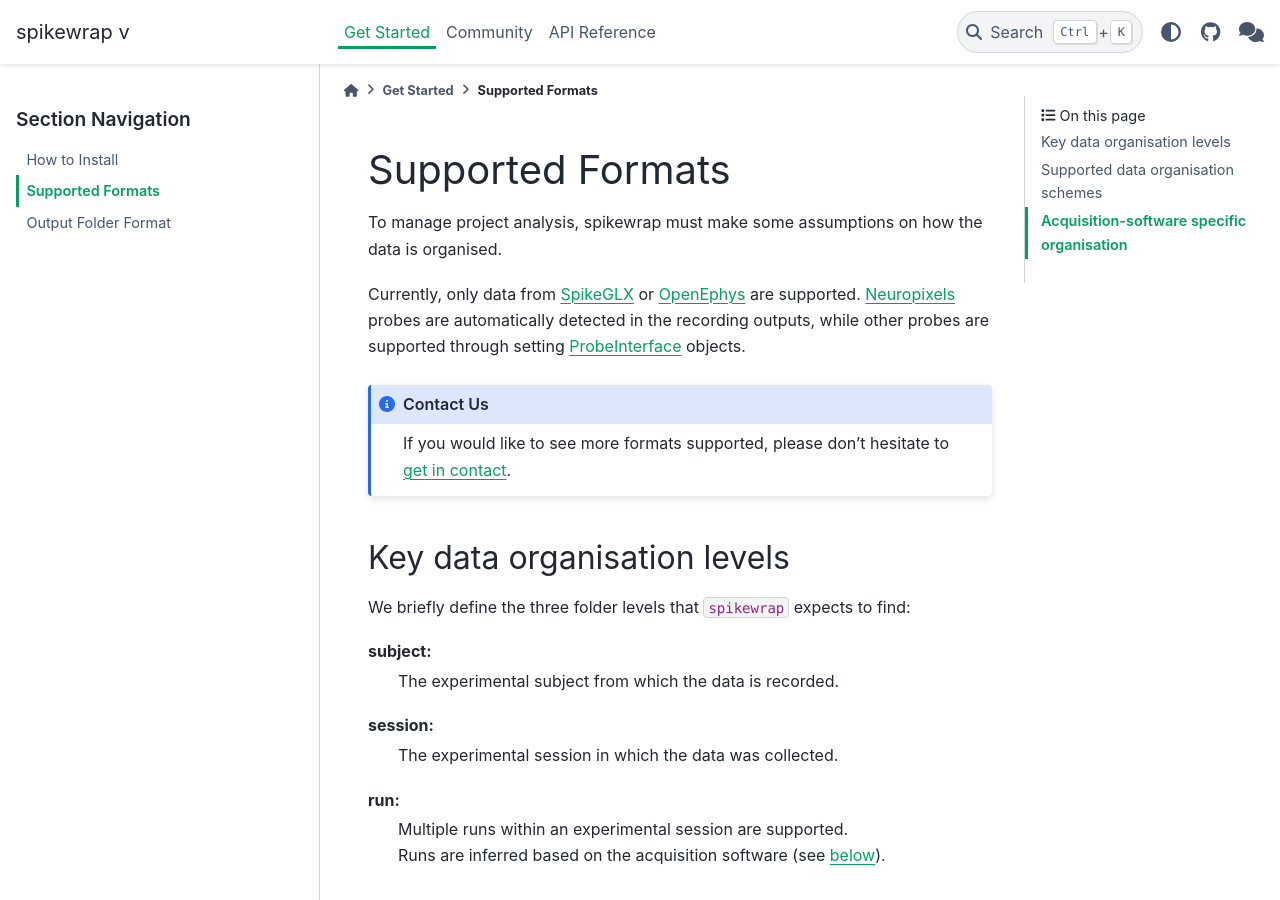
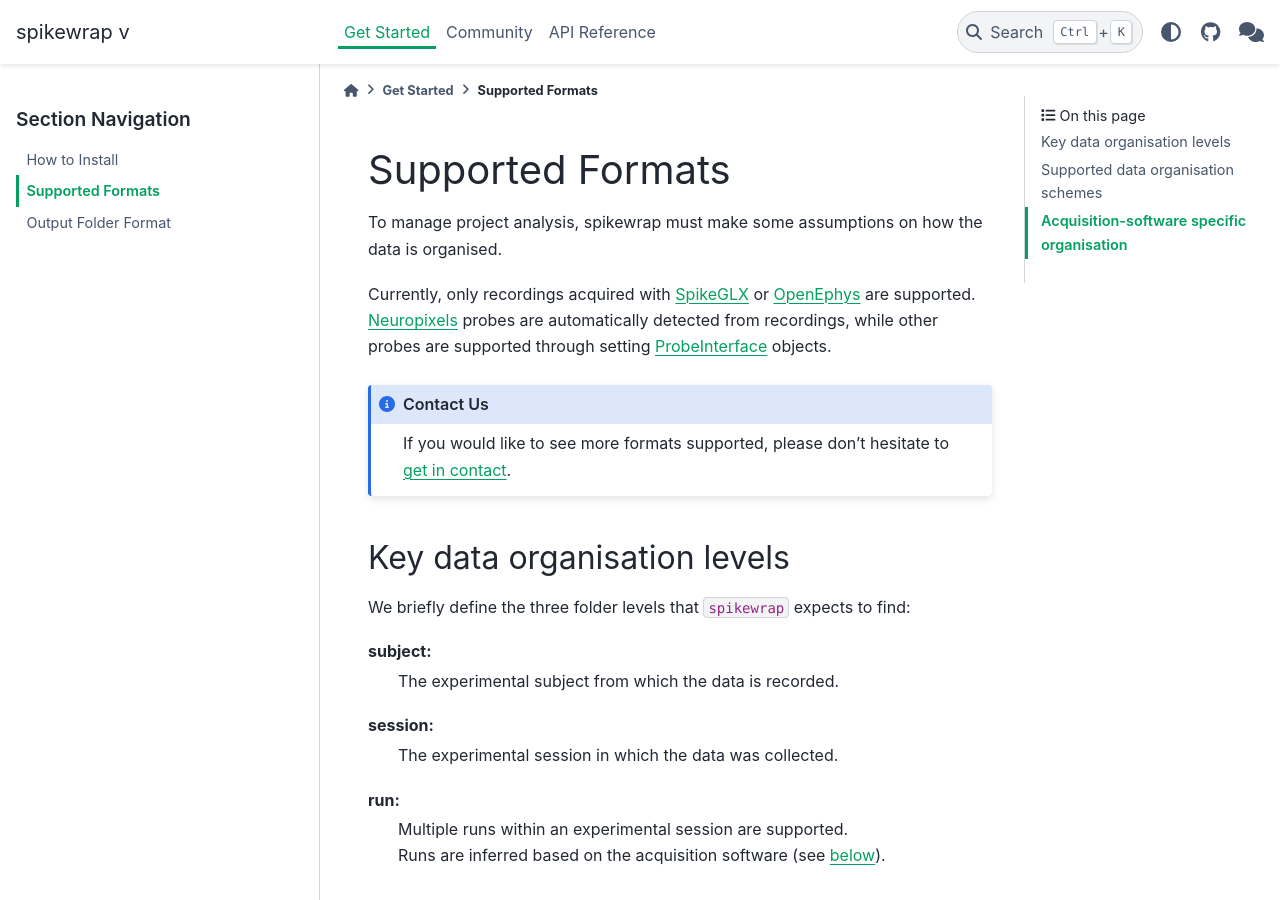
Before and after one commit to neuroinformatics-unit/spikewrap, a Sphinx documentation site: the page built from docs/source/get_started/supported_formats.md, in a window 1280 px wide and 900 px high. Built offline with Sphinx 7.4.7 and the PyData theme 0.15.4, drawn with Linux system fonts in a browser that asks for light colours; pages that are not in the unit, such as notebooks, are missing from menus; the version number could not be read and is left out.

Commit message:
Small docs fixes.

```diff
--- a/docs/source/galleries/get_started/feature_overview.py
+++ b/docs/source/galleries/get_started/feature_overview.py
@@ -15,8 +15,7 @@ materials for convenient data quality checks.
 
    ``spikewrap`` is currently in a consultation stage, where feedback on the
    workflow is being actively solicited. New features—such as sorting,
-   subject-level analysis, quality checks and additional preprocessing steps—
-   are planned for implementation soon.
+   subject-level analysis, quality checks and additional preprocessing steps—are planned for implementation soon.
 
    Please :ref:`get in contact <community>` with feedback and suggestions!
 
--- a/docs/source/galleries/tutorials/01_preprocessing_sessions.py
+++ b/docs/source/galleries/tutorials/01_preprocessing_sessions.py
@@ -86,7 +86,7 @@ We will cover:
 # ``probe``:
 #    (optional) Default ``None``. Neuropixels are auto-detected from recording output.
 #    Otherwise, a `ProbeInterface <https://probeinterface.readthedocs.io/en/main/>`_
-#    object.
+#    object. This probe will be set on all runs.
 
 import spikewrap as sw
 
--- a/docs/source/get_started/supported_formats.md
+++ b/docs/source/get_started/supported_formats.md
@@ -4,10 +4,10 @@
 To manage project analysis, spikewrap must make some assumptions
 on how the data is organised.
 
-Currently, only data from
+Currently, only recordings acquired with
 [SpikeGLX](https://billkarsh.github.io/SpikeGLX/) or
 [OpenEphys](https://open-ephys.org/) are supported. [Neuropixels](https://www.neuropixels.org/) probes
-are automatically detected in the recording outputs, while other probes are supported
+are automatically detected from recordings, while other probes are supported
 through setting [ProbeInterface](https://probeinterface.readthedocs.io/en/main/) objects.
 
 :::{admonition} Contact Us
```
